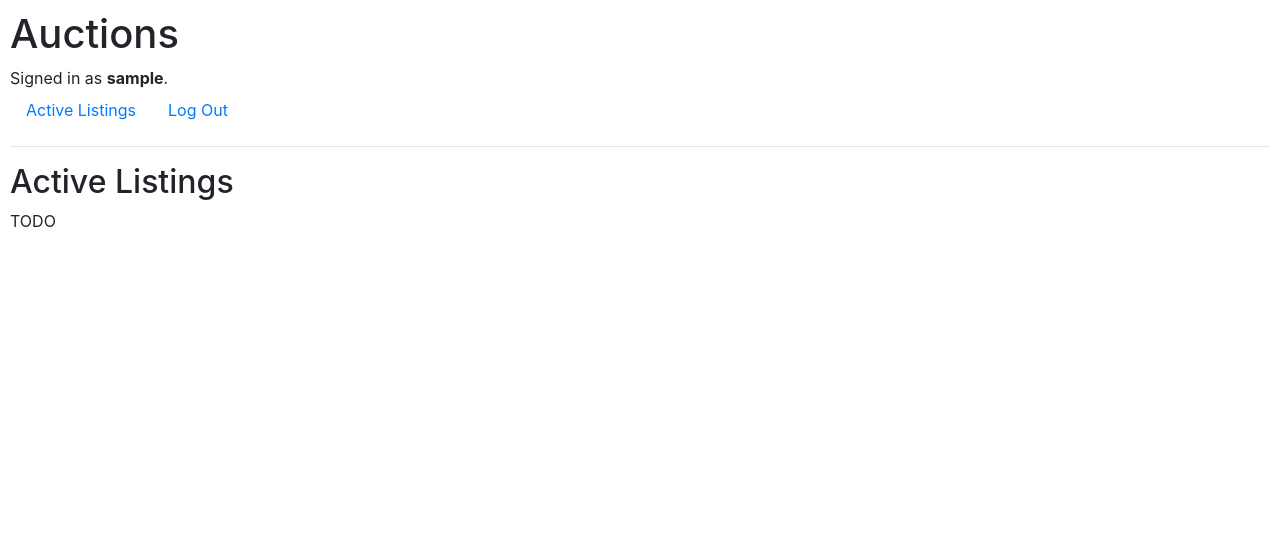
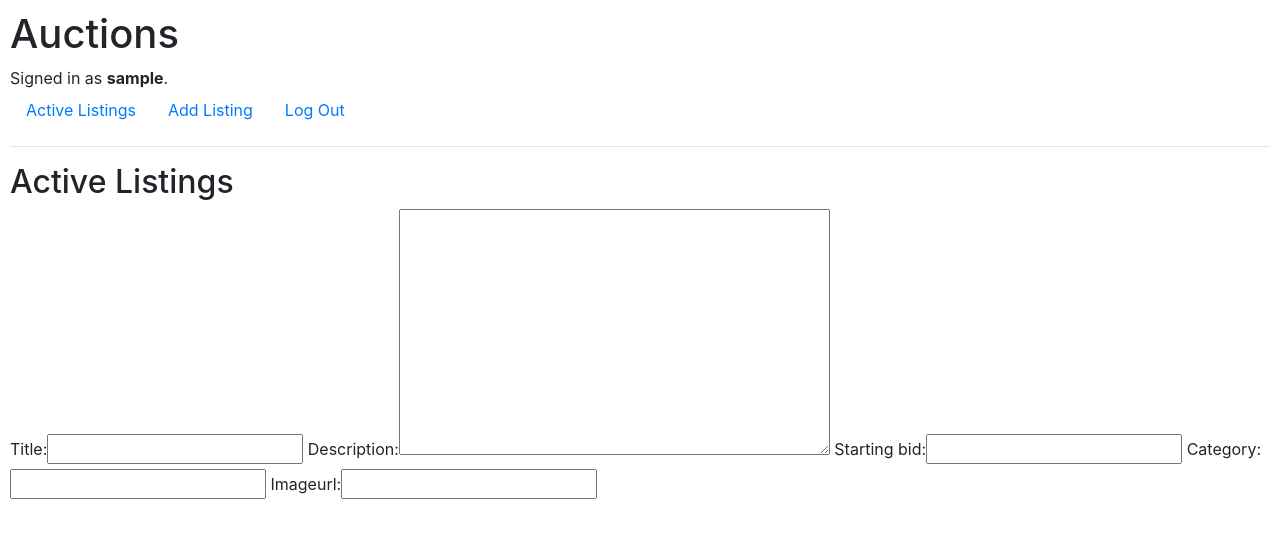
Before and after one commit to boshhy/Commerce, a Django app: template auctions/templates/auctions/index.html in a window 1280 px wide. Shown: the top 538 px of the page. Run offline with Django 3.2, Linux system fonts and the light colour scheme; the template is opened without the code that fills it: values that come from a table or form of the project are taken from there, others are empty; the visitor is signed in with stand-in values (Sample User, id 1); some libraries are stand-ins or nearby versions.

Commit message:
added a new.html page for adding a new listing. needs to be implemented correctly

```diff
--- a/auctions/models.py
+++ b/auctions/models.py
@@ -2,6 +2,15 @@ from typing import List
 from django.contrib.auth.models import AbstractUser
 from django.db import models
 from django.db.models.fields import related
+from django import forms
+
+
+class ListingForm(forms.Form):
+    title = forms.CharField(max_length=64)
+    Description = forms.CharField(widget=forms.Textarea())
+    starting_bid = forms.DecimalField(max_digits=16, decimal_places=2)
+    Category = forms.CharField(max_length=64, required=False)
+    imageURL = forms.CharField(max_length=1024, required=False)
 
 
 class User(AbstractUser):
@@ -30,7 +39,7 @@ class Listings(models.Model):
     # image URL
     imageURL = models.CharField(max_length=1024)
     buyer = models.ForeignKey(
-        User, on_delete=models.CASCADE, related_name="listings", blank=True)
+        User, on_delete=models.CASCADE, related_name="purchase_history", blank=True)
 
     def __str__(self):
         return f"{self.title} \nseller:{self.seller} \ncurrent bid:{self.current_bid} \nactive:{self.active} \nbuyer:{self.buyer}"
--- a/auctions/templates/auctions/index.html
+++ b/auctions/templates/auctions/index.html
@@ -3,5 +3,8 @@
 {% block body %}
     <h2>Active Listings</h2>
 
-    TODO
+    {{ form }}
+    {% for listing in listings %}
+        <li>{{ listing.name }} </li>
+    {% endfor %}
 {% endblock %}
--- a/auctions/templates/auctions/layout.html
+++ b/auctions/templates/auctions/layout.html
@@ -22,8 +22,12 @@
             </li>
             {% if user.is_authenticated %}
                 <li class="nav-item">
+                    <a class="nav-link" href="{% url 'add_listing' %}">Add Listing</a>
+                </li>
+                <li class="nav-item">
                     <a class="nav-link" href="{% url 'logout' %}">Log Out</a>
                 </li>
+
             {% else %}
                 <li class="nav-item">
                     <a class="nav-link" href="{% url 'login' %}">Log In</a>
--- a/auctions/urls.py
+++ b/auctions/urls.py
@@ -6,5 +6,6 @@ urlpatterns = [
     path("", views.index, name="index"),
     path("login", views.login_view, name="login"),
     path("logout", views.logout_view, name="logout"),
-    path("register", views.register, name="register")
+    path("register", views.register, name="register"),
+    path("add/", views.add_listing, name="add_listing"),
 ]
```
Also changed, not shown: auctions/views.py (+14 -2 lines).
